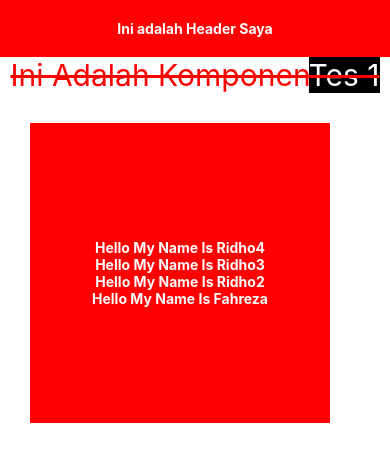
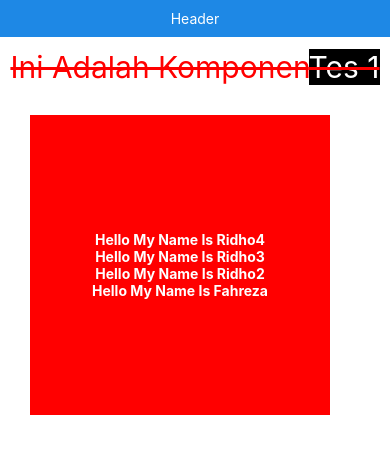
Before and after one commit to laoderidho/React_Native_Tutorial, a React Native app in the folder tesReact/Project1/: screen / in a window 390 px wide. Shown: the top 462 px of the page. Built offline with nearby package versions, Linux system fonts and the light colour scheme.

Commit message:
update yesterday

```diff
--- a/tesReact/Project1/App.js
+++ b/tesReact/Project1/App.js
@@ -1,7 +1,7 @@
 import React, { Component } from 'react'
-import { View } from 'react-native'
+import { View, StatusBar } from 'react-native'
 import Components from './components/Components';
-
+import TesComponents from './components/TesComponents';
 
 class App extends Component {
   constructor(props) {
@@ -11,10 +11,14 @@ class App extends Component {
   render() {
     return (
       <View style={{flex: 1}}>
+        <StatusBar barStyle='default' backgroundColor='#64b5f6'/>
+        <TesComponents/>
         <Components />
       </View>
     );
   }
 }
-
+/*
+  - Untuk syntax xml lihat di file Components/components.js
+*/
 export default App;
--- a/tesReact/Project1/components/Components.js
+++ b/tesReact/Project1/components/Components.js
@@ -1,6 +1,5 @@
 import React, { Component } from 'react'
-import {View, Text}  from 'react-native'
-import Header from './Header';
+import {View, Text, Image}  from 'react-native'
 
 class Components extends Component {
     constructor(props) {
@@ -9,8 +8,7 @@ class Components extends Component {
     }
     render() {
         return (
-            <View style={{}}>
-            <Header/>
+            <View style={{marginTop: 12}}>
                 <Text
                 style={{fontSize: 30,
                         textAlign: 'center',
@@ -25,6 +23,7 @@ class Components extends Component {
                     <Text style={{color:'white', fontWeight: 'bold'}}>Hello My Name Is Ridho3</Text>
                     <Text style={{color:'white', fontWeight: 'bold'}}>Hello My Name Is Ridho4</Text>
                 </View>
+                <Image />
             </View>
         );
     }
@@ -37,6 +36,8 @@ class Components extends Component {
     - untuk sementara ini style yang di beri nilai hanya angka, tidak di beri meteran ukur seperti px, vh dll
     - flex adalah propertie untuk memberikan lebar dalam display , jika ingin memberi display dengan flex maka semua elemen view yang berkaitan harus di beri propertie flex
     - properties flex direction mengatur bagaimana sebuah konten di atur tata letak nya
+    - status bar lebih baik masuk ke dalam root components
+    - design color link = https://www.materialpalette.com/colors
 */
 
 
@@ -45,5 +46,6 @@ syntax xml Components
 Text : Menampilkan Text juga bisa Menulis Text
 style : Untuk Memberi Style / dekorasi
 view : sama system nya seperti div yaitu menyimpan property seperti text, form dll
+StatusBar: memberikan style di bagian paling atas hand phone biasanya seperti baterai, jam dll
 */
 export default Components;
--- a/tesReact/Project1/components/Header.js
+++ /dev/null
@@ -1,18 +0,0 @@
-import React, { Component } from 'react'
-import {View, Text} from 'react-native'
-
-class Header extends Component {
-    constructor(props) {
-        super(props);
-        this.state = {  };
-    }
-    render() {
-        return (
-            <View style={{backgroundColor:'red', padding : 20, alignItems: 'center', elevation: 5}}>
-                <Text style={{color: 'white', fontWeight:'bold', fontSize: '22'}}>Ini adalah Header Saya</Text>
-            </View>
-        );
-    }
-}
-//elevation = shadow
-export default Header;
--- /dev/null
+++ b/tesReact/Project1/components/TesComponents.js
@@ -0,0 +1,19 @@
+import React, { Component } from 'react'
+import { View, Text} from 'react-native'
+
+
+class TesComponents extends Component {
+    constructor(props) {
+        super(props);
+        this.state = {  };
+    }
+    render() {
+        return (
+            <View style={{ backgroundColor:'#1e88e5', alignItems: 'center', paddingVertical:10, elevation: 12}}>
+                <Text style={{color: 'white'}}>Header</Text>
+            </View>
+        );
+    }
+}
+
+export default TesComponents;
```
Also changed, not shown: tesReact/Project1/src/PROJECT1.png (added).
